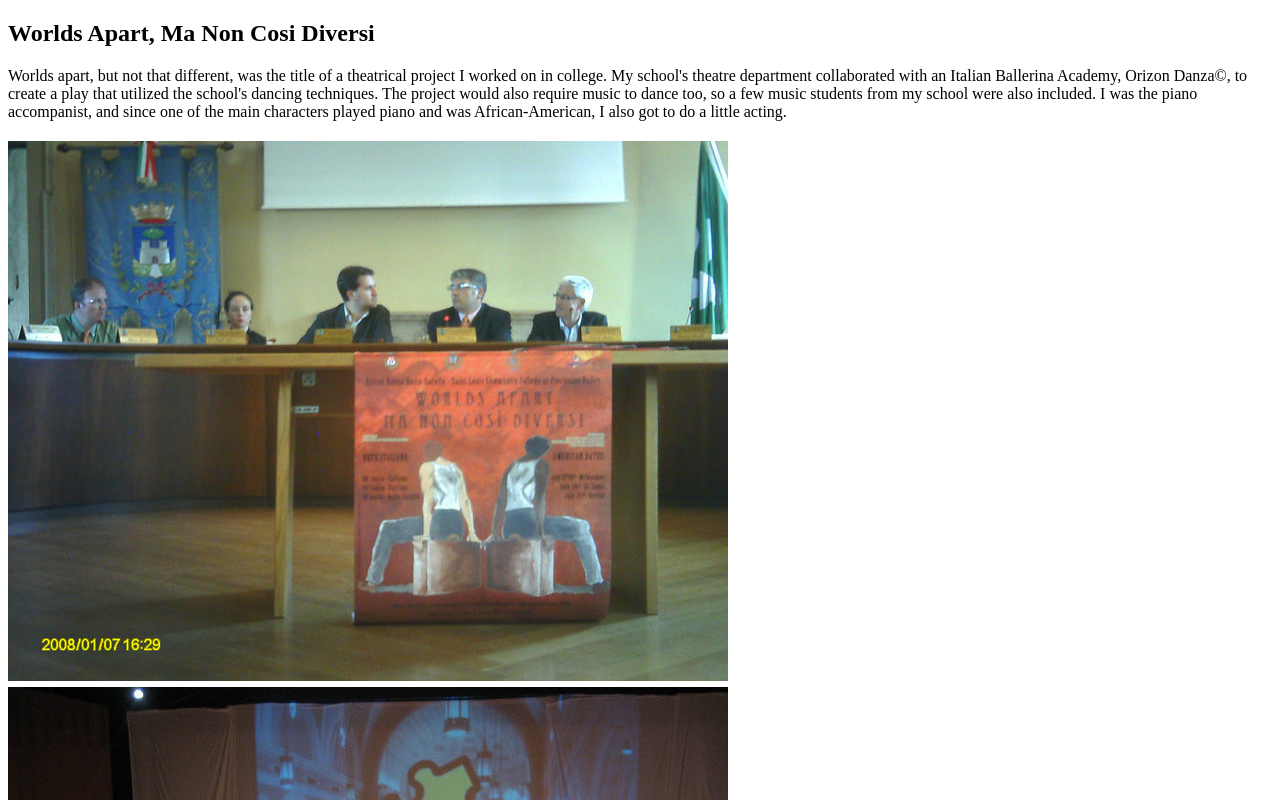
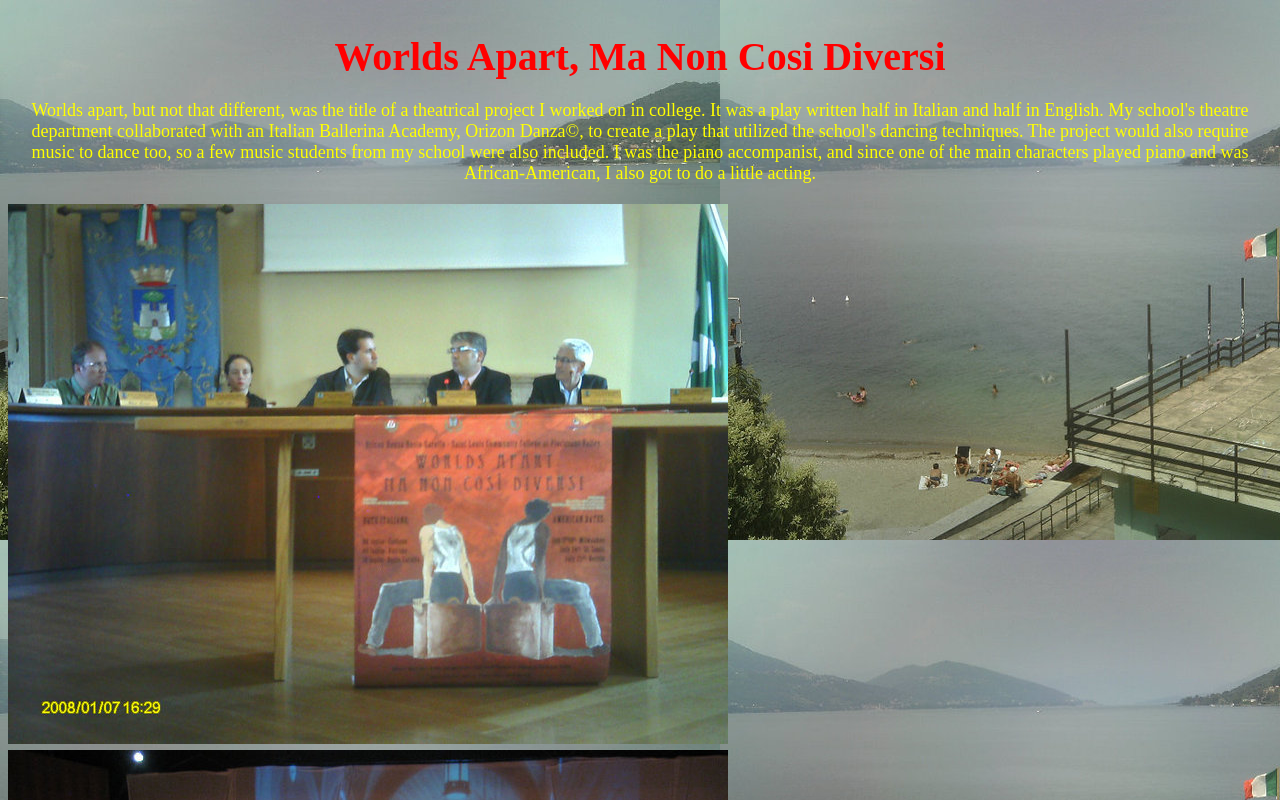
Before and after one commit to Justin-Calvin/html-me-something, a plain HTML site: page index.html in a window 1280 px wide. Shown: the top 800 px of the page. Drawn offline with Linux system fonts and the light colour scheme.

Commit message:
Final draft of index.html

```diff
--- a/index.html
+++ b/index.html
@@ -1,6 +1,7 @@
 <!DOCTYPE HTML>
 <html>
     <head>
+       <link rel="stylesheet" type="text/css" href="styles.css">
         <title>
             The Italian Project
         </title>
@@ -8,34 +9,34 @@
     <body>
         <article>
             <header>
-                <h1>
+                <h1 id="maintitle">
                 Worlds Apart, Ma Non Cosi Diversi
                 </h1>
-                <p1>
-                        Worlds apart, but not that different, was the title of a theatrical project I worked on in college.
+                <p class="paragraph">
+                        Worlds apart, but not that different, was the title of a theatrical project I worked on in college. It was a play written half in Italian and half in English.
                         My school's theatre department collaborated with an Italian Ballerina Academy, Orizon Danza&copy;, to create a play that utilized the school's dancing techniques.
                         The project would also require music to dance too, so a few music students from my school were also included.
                         I was the piano accompanist, and since one of the main characters played piano and was African-American, I also got to do a little acting.
-                </p1>
+                </p>
                 <h2>
                 <img src="images/pressconference.jpg">
                 <img src="images/firstperformance.jpg">
                 </h2>
-                <p2>
+                <p class="paragraph">
                     After almost a year of collaboration and script writing over skype, 6 performances were scheduled: 3 in Italy and 3 in the US.
                     The American cast and staff spent a month with host families while we finished the project and our 3 performances, and the
                     Italian dancers and staff spent a month with us as host families in the US. I spent a month living with a wonderful Italian family
                     that spoke very little English and it was a remarkable and enriching experience.
-                </p2>
+                </p>
                 <h3>
                 <img src="images/siblings.jpg">
                 <img src="images/parents.jpg">
                 </h3>
-                <p3>
+                <p class="paragraph">
                     The majority of the experience was 10 hour rehearsal days that were full of fun and frustration. Most of the time when people speak
                     of their time abroad they speak of all the sights they saw and things they experienced, but this experience was not so vacation like.
                     In a way that is what made it special. I did get to do a little sight-seeing at Cuomo Beach and in the beautiful city of Milan.
-                </p3>
+                </p>
                 <img src="images/wholegroup.jpg">
                 <img src="images/duomo.jpg">
                 <img src="images/firstlunch.jpg">
--- a/styles.css
+++ b/styles.css
@@ -0,0 +1,22 @@
+#maintitle {
+    text-align:center;
+    margin-bottom:20px;
+    color:red;
+    font-size:40px;
+}
+.paragraph {
+    text-align:center;
+    margin-top:20px;
+    margin-bottom:20px;
+    font-size:18px;
+}
+.pic {
+    margin-top:10px;
+    margin-bottom:10px;
+}
+body {
+    background-image: url("images/coast.jpg");
+}
+p {
+    color:yellow;
+}
```
